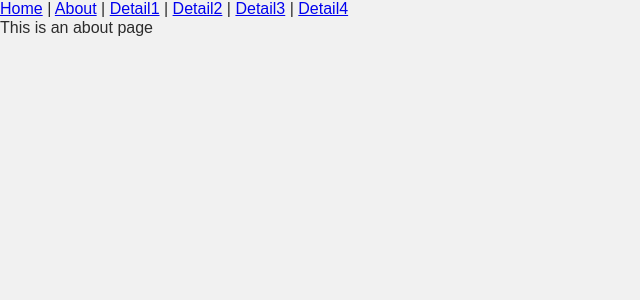
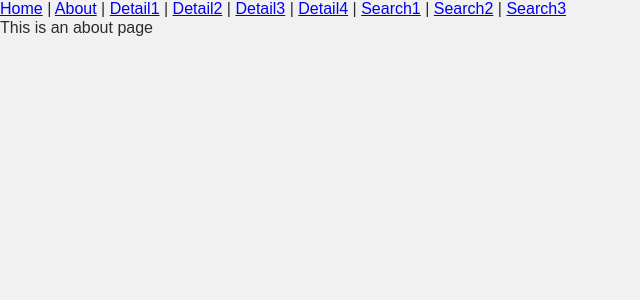
Before and after one commit to timchen0607/Travel-Guide, a Vue app: page /about in a window 1280 px wide. Shown: the top 300 px of the page, without its empty margins (0-640 px from the left). Built offline with nearby package versions, Linux system fonts and the light colour scheme.

Commit message:
Feat: 更新 Router 導向邏輯

```diff
--- a/src/App.vue
+++ b/src/App.vue
@@ -5,7 +5,12 @@
     <router-link to="/D/C3_315081000H_020111">Detail1</router-link> |
     <router-link to="/D/C1_315080500H_000068">Detail2</router-link> |
     <router-link to="/D/C4_315080000H_000539">Detail3</router-link> |
-    <router-link to="/D/C2_315080000H_080485">Detail4</router-link>
+    <router-link to="/D/C2_315080000H_080485">Detail4</router-link> |
+    <router-link to="/Taiwan/1/">Search1</router-link> |
+    <router-link to="/Taiwan/1/游泳/">Search2</router-link> |
+    <router-link to="/120.91616821289062/23.867746353149414/1/">
+      Search3
+    </router-link>
   </div>
   <router-view />
 </template>
--- a/src/router.js
+++ b/src/router.js
@@ -1,10 +1,14 @@
 import { createRouter, createWebHistory } from "vue-router";
 import Home from "./views/Home.vue";
+import Search from "./views/Search.vue";
 import Detail from "./views/Detail.vue";
 
 const routes = [
   { path: "/", name: "Home", component: Home },
+  { path: "/:city/:page(\\d+)/:keyword?", name: "Search", component: Search },
+  { path: "/:lat/:lon/:page(\\d+)", name: "Nearby", component: Search },
   { path: "/D/:ID", name: "Detail", component: Detail },
+  { path: "/:pathMatch(.*)*", name: "error", redirect: "/" },
   {
     path: "/about",
     name: "About",
--- /dev/null
+++ b/src/views/Search.vue
@@ -0,0 +1,29 @@
+<template>
+  <div></div>
+</template>
+
+<script>
+// import { computed, ref, watch } from "@vue/runtime-core";
+import { useRoute } from "vue-router";
+// import { getDetail } from "../modules.js";
+
+export default {
+  name: "Search",
+  setup() {
+    const route = useRoute();
+    console.log(route.params);
+    // const ID = computed(() => route.params.ID);
+    // const detail = ref(null);
+    // getDetail(ID.value).then((res) => (detail.value = res[0]));
+
+    // watch(ID, () => {
+    //   if (!ID.value) return;
+    //   getDetail(ID.value).then((res) => (detail.value = res[0]));
+    // });
+
+    // return { ID, detail };
+  },
+};
+</script>
+
+<style lang="scss"></style>
```
